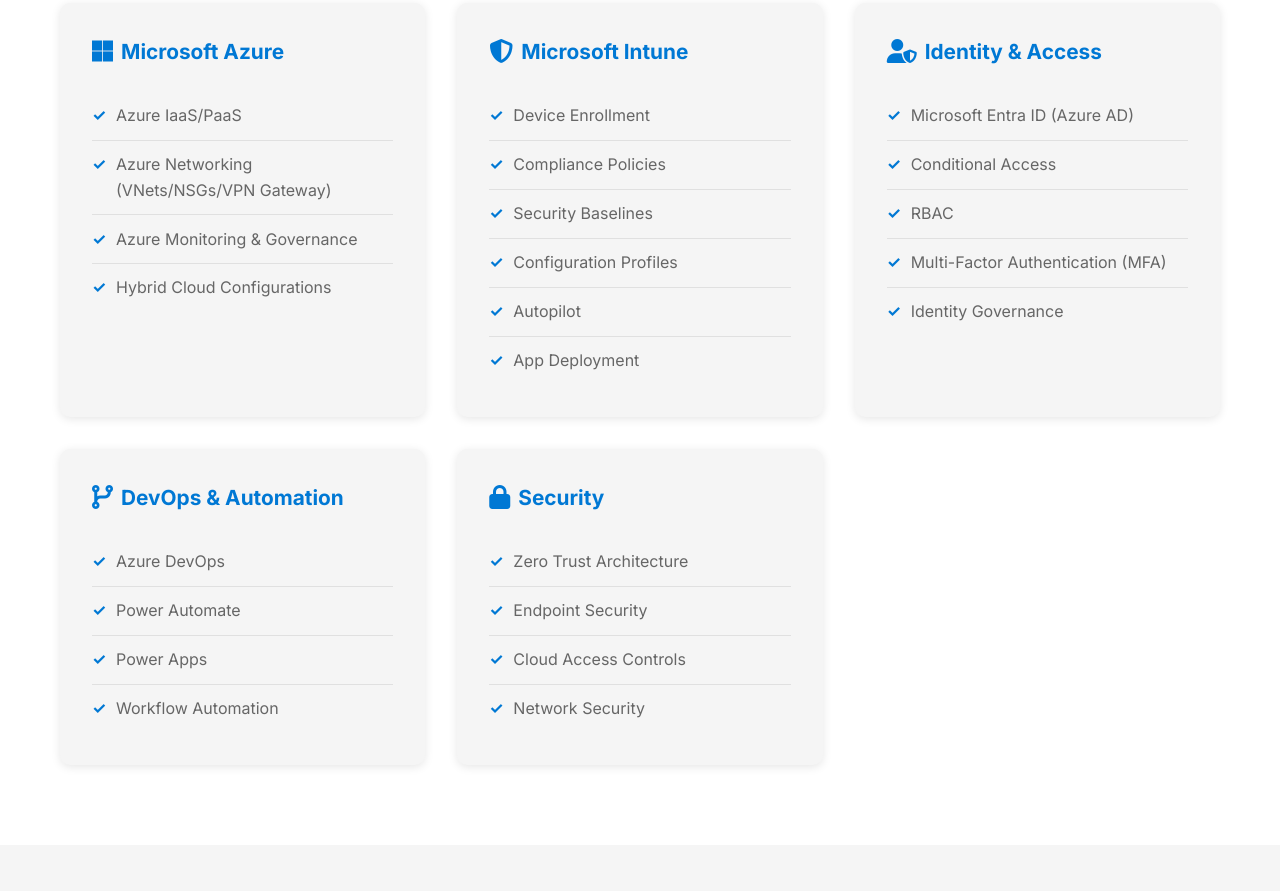
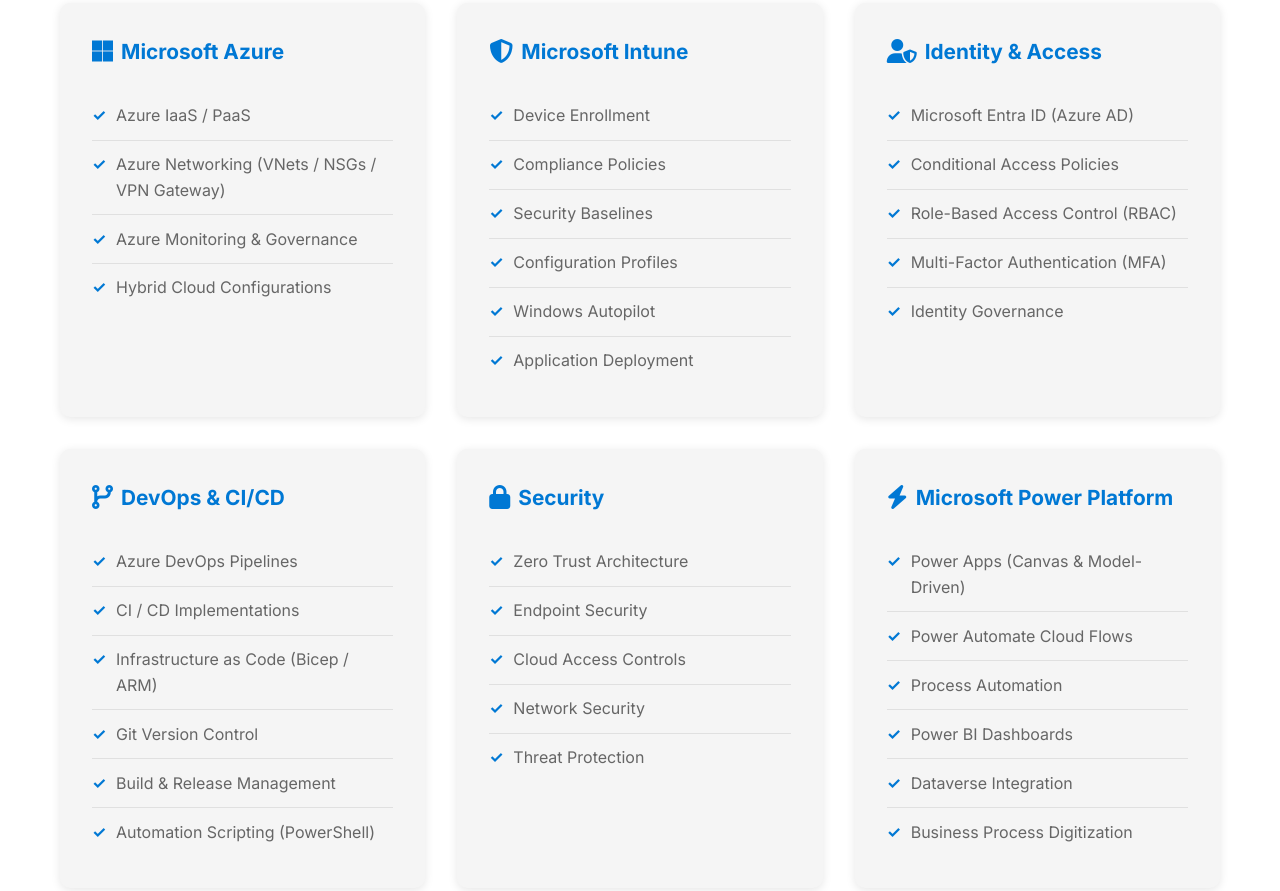
Before and after one commit to brj0067/Public-Profile, a plain HTML site: page index.html in a window 1280 px wide. Shown: the part 4198-5089 px from the top of the page. Drawn offline with Linux system fonts and the light colour scheme.

Commit message:
Refactor skills section with updated categories

```diff
--- a/index.html
+++ b/index.html
@@ -195,16 +195,21 @@
 <section id="skills" class="skills">
     <div class="container">
         <h2 class="section-title">Top Skills</h2>
+
         <div class="skills-grid">
+
+            <!-- Azure -->
             <div class="skill-category">
                 <h3><i class="fab fa-microsoft"></i> Microsoft Azure</h3>
                 <ul class="skill-list">
-                        <li>Azure IaaS/PaaS</li>
-                        <li>Azure Networking (VNets/NSGs/VPN Gateway)</li>
+                    <li>Azure IaaS / PaaS</li>
+                    <li>Azure Networking (VNets / NSGs / VPN Gateway)</li>
                     <li>Azure Monitoring & Governance</li>
                     <li>Hybrid Cloud Configurations</li>
                 </ul>
             </div>
+
+            <!-- Intune -->
             <div class="skill-category">
                 <h3><i class="fas fa-shield-alt"></i> Microsoft Intune</h3>
                 <ul class="skill-list">
@@ -212,29 +217,37 @@
                     <li>Compliance Policies</li>
                     <li>Security Baselines</li>
                     <li>Configuration Profiles</li>
-                        <li>Autopilot</li>
-                        <li>App Deployment</li>
+                    <li>Windows Autopilot</li>
+                    <li>Application Deployment</li>
                 </ul>
             </div>
+
+            <!-- Identity -->
             <div class="skill-category">
                 <h3><i class="fas fa-user-shield"></i> Identity & Access</h3>
                 <ul class="skill-list">
                     <li>Microsoft Entra ID (Azure AD)</li>
-                        <li>Conditional Access</li>
-                        <li>RBAC</li>
+                    <li>Conditional Access Policies</li>
+                    <li>Role-Based Access Control (RBAC)</li>
                     <li>Multi-Factor Authentication (MFA)</li>
                     <li>Identity Governance</li>
                 </ul>
             </div>
+
+            <!-- DevOps (Made Unique) -->
             <div class="skill-category">
-                    <h3><i class="fas fa-code-branch"></i> DevOps & Automation</h3>
+                <h3><i class="fas fa-code-branch"></i> DevOps & CI/CD</h3>
                 <ul class="skill-list">
-                        <li>Azure DevOps</li>
-                        <li>Power Automate</li>
-                        <li>Power Apps</li>
-                        <li>Workflow Automation</li>
+                    <li>Azure DevOps Pipelines</li>
+                    <li>CI / CD Implementations</li>
+                    <li>Infrastructure as Code (Bicep / ARM)</li>
+                    <li>Git Version Control</li>
+                    <li>Build & Release Management</li>
+                    <li>Automation Scripting (PowerShell)</li>
                 </ul>
             </div>
+
+            <!-- Security -->
             <div class="skill-category">
                 <h3><i class="fas fa-lock"></i> Security</h3>
                 <ul class="skill-list">
@@ -242,12 +255,26 @@
                     <li>Endpoint Security</li>
                     <li>Cloud Access Controls</li>
                     <li>Network Security</li>
+                    <li>Threat Protection</li>
                 </ul>
             </div>
+
+            <!-- NEW: Power Platform -->
+            <div class="skill-category">
+                <h3><i class="fas fa-bolt"></i> Microsoft Power Platform</h3>
+                <ul class="skill-list">
+                    <li>Power Apps (Canvas & Model-Driven)</li>
+                    <li>Power Automate Cloud Flows</li>
+                    <li>Process Automation</li>
+                    <li>Power BI Dashboards</li>
+                    <li>Dataverse Integration</li>
+                    <li>Business Process Digitization</li>
+                </ul>
+            </div>
+
         </div>
     </div>
 </section>
-
     <!-- Contact Section -->
     <section id="contact" class="contact">
         <div class="container">
```
Lines whose indentation alone changed are shown as unchanged.
